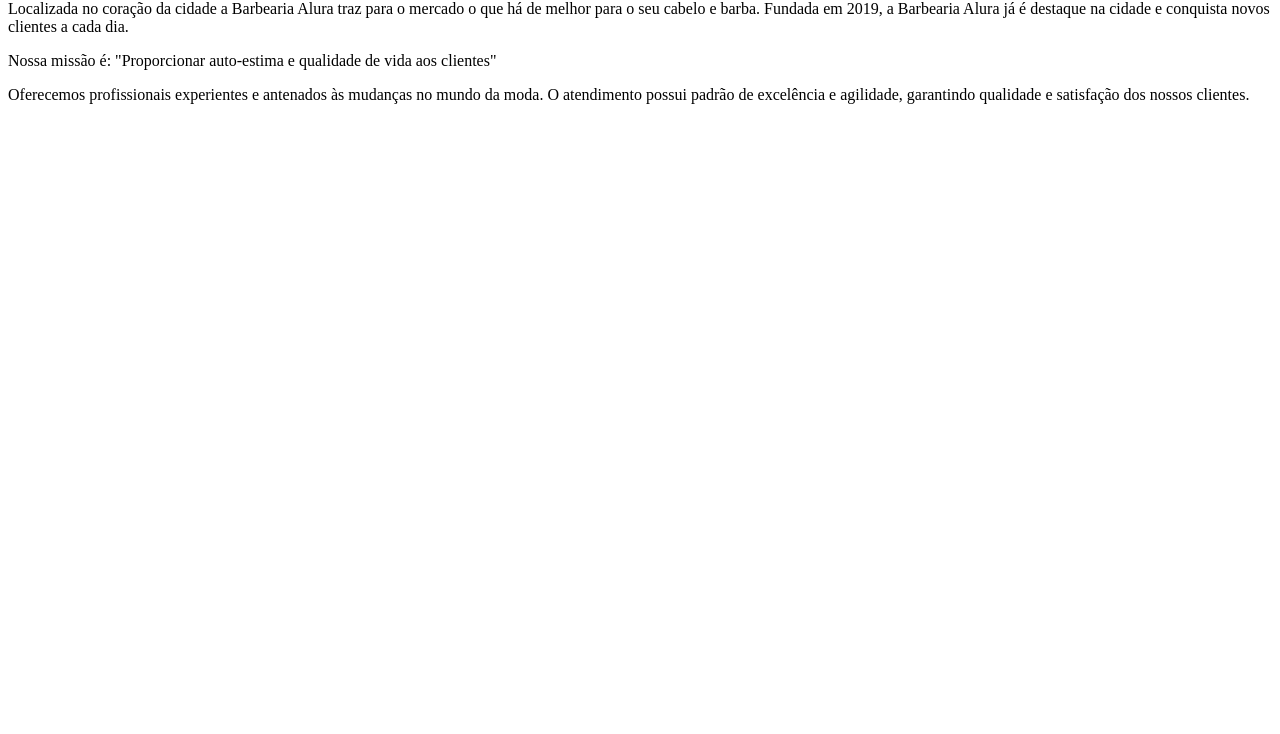
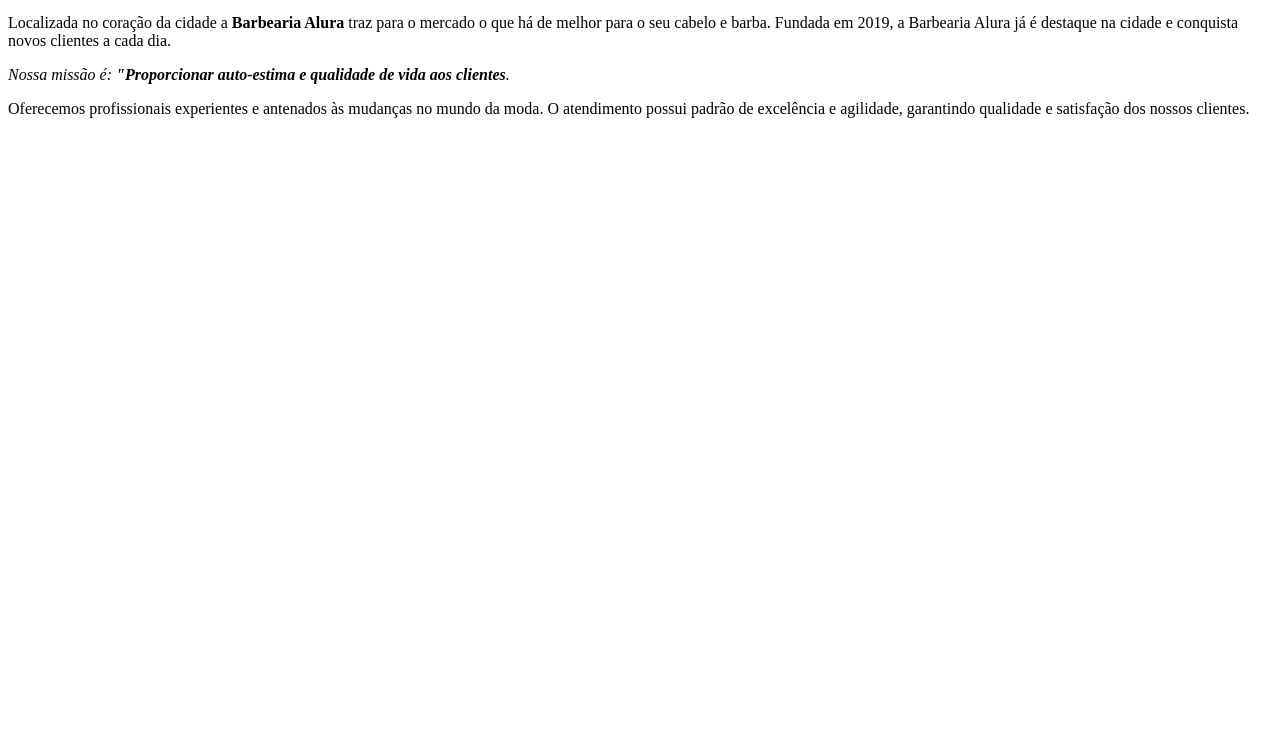
Before and after one commit to duda-grazi/Barbearia-Alura, a plain HTML site: page Index.html in a window 1280 px wide. Shown: the part 66-800 px from the top of the page. Drawn offline with Linux system fonts and the light colour scheme.

Commit message:
Add files via upload

```diff
--- a/Index.html
+++ b/Index.html
@@ -1,7 +1,17 @@
+<!DOCTYPE html>
+<html lang='pt-br'>
+
+
+
+<title>Barbearia Alura</title>
+
+
+
 <h1>Sobre a Barbearia Alura</h1>
 
-<p>Localizada no coração da cidade a Barbearia Alura traz para o mercado o que há de melhor para o seu cabelo e barba. Fundada em 2019, a Barbearia Alura já é destaque na cidade e conquista novos clientes a cada dia. </p>
+<p>Localizada no coração da cidade a <strong> Barbearia Alura</strong> traz para o mercado o que há de melhor para o seu cabelo e barba. Fundada em 2019, a Barbearia Alura já é destaque na cidade e conquista novos clientes a cada dia. </p>
 
-<p>Nossa missão é: "Proporcionar auto-estima e qualidade de vida aos clientes"</p>
+<p><em>Nossa missão é: <strong>"Proporcionar auto-estima e qualidade de vida aos clientes</strong>.</em></p>
 
 <p>Oferecemos profissionais experientes e antenados às mudanças no mundo da moda. O atendimento possui padrão de excelência e agilidade, garantindo qualidade e satisfação dos nossos clientes.</p>
+</html>
```
